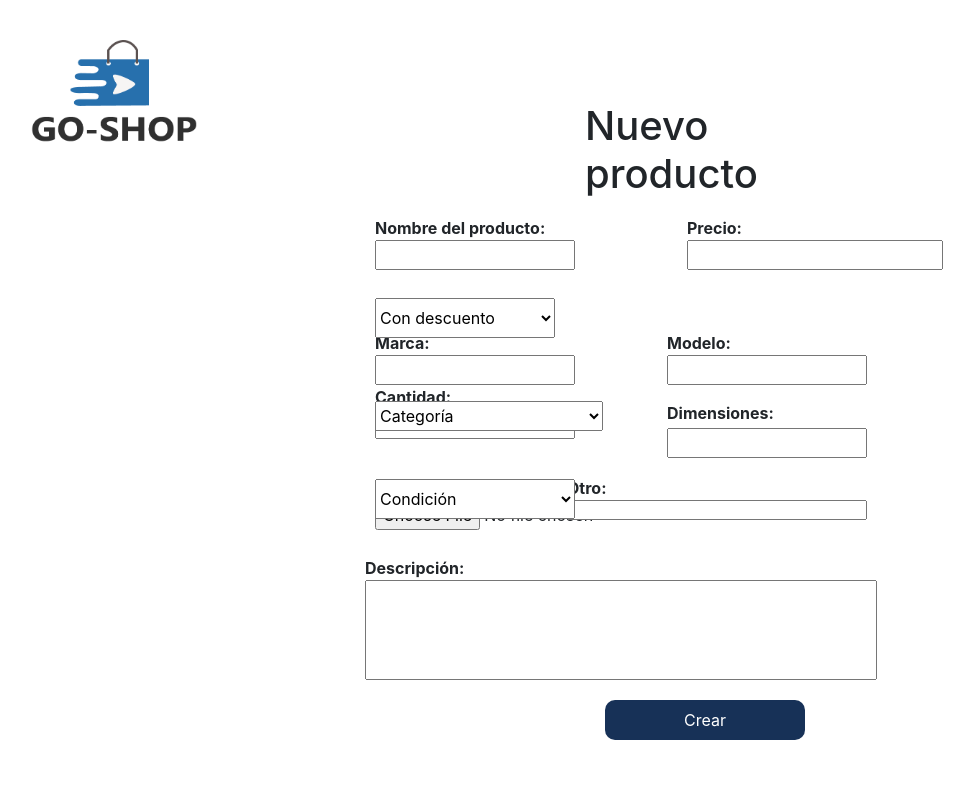
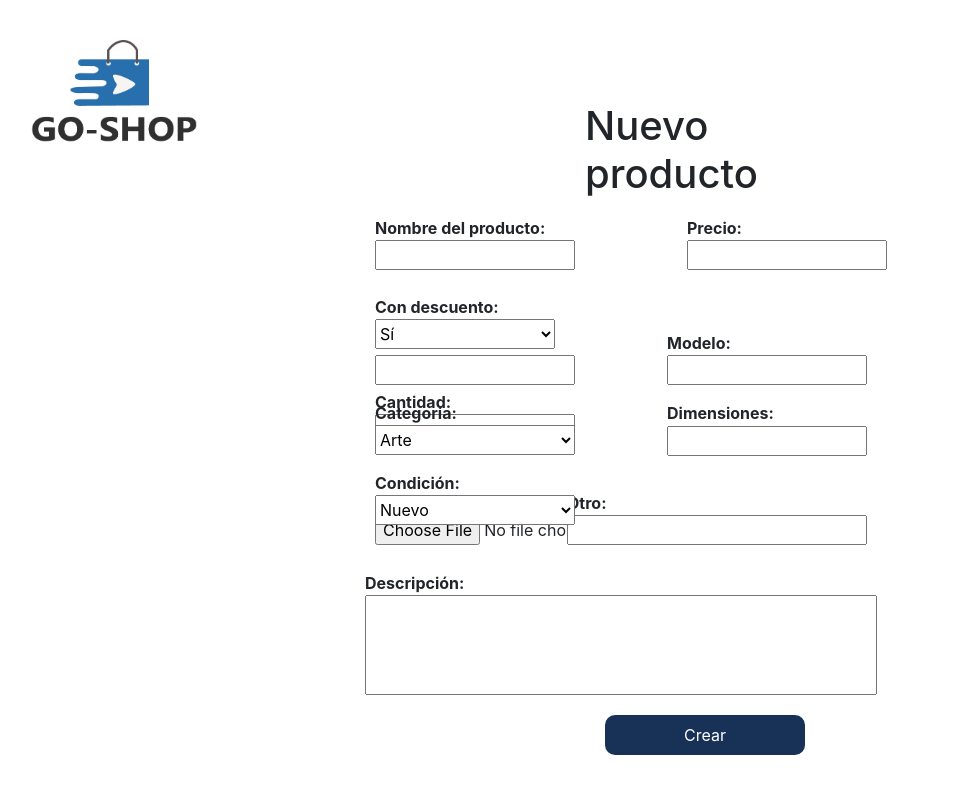
Before and after one commit to jand9402/marketplace-FRONT, a React (Create React App) app: page /productForm in a window 1280 px wide. Shown: the top 794 px of the page, without its empty margins (19-993 px from the left). Built offline with nearby package versions, Linux system fonts and the light colour scheme.

Commit message:
estilo de formulario de producto
ordenado

```diff
--- a/src/comoponents/ProductForm/ProductForm.css
+++ b/src/comoponents/ProductForm/ProductForm.css
@@ -57,6 +57,7 @@
 
     .inputProduct {
         width: 200px;
+        margin-bottom: 5px;
     }
 
     .precioDiv {
@@ -91,6 +92,8 @@
         .inputMarca {
             width: 200px;
             height: 30px;
+            margin-bottom: 5px;
+            /* margin-right: 10px; */
         }
 
         .imputMarcaImag{
@@ -129,9 +132,9 @@
 
                 .selectForm {
                     position: relative;
-                    top: 8px;
+                    /* top: 8px; */
                     width: 200px;
-                    height: 40px;
+                    height: 30px;
                 }
 
                 .descuentoDiv {
@@ -154,7 +157,8 @@
                     }
                     .imputMarcaOtro{
                         width: 300px;
-                        height: 20px;
+                        height: 30px;
+                        margin-bottom: 5px;
                     }
 
                 .contentID {
@@ -164,6 +168,7 @@
                     padding: 10px;
                     min-width: 50%;
                     max-height: 70px;
+                    margin-top: 20px;
                     justify-content: space-between;
                     /* background-color: darkkhaki; */
                 }
--- a/src/comoponents/ProductForm/ProductForm.js
+++ b/src/comoponents/ProductForm/ProductForm.js
@@ -223,6 +223,7 @@ const ProductForm = () => {
                 type='number'
                 value={input.price}
                 name='price'
+                className='inputProduct'
                 onChange={(e) => handleChange(e)}
               />
             {errors.price && (
@@ -231,9 +232,9 @@ const ProductForm = () => {
             </div>
 
             <div className='descuentoDiv'>
-              {/* <label htmlFor=''><b>Con descuento:</b></label> */}
+              <label htmlFor=''><b>Con descuento:</b></label>
               <select onChange={(e) => handleChange(e)} className='selectForm' name='offer' id=''>
-                <option disabled selected key='' value=''>Con descuento</option>
+                {/* <option disabled selected key='' value=''>Con descuento</option> */}
                 <option key='true' value='true'>Sí</option>
                 <option key='false' value='false'>No</option>
               </select>
@@ -294,9 +295,9 @@ const ProductForm = () => {
 
           <div className='contentDCE'>
             <div className='selectDivCat'>
-              {/* <label htmlFor=''><b>Categoría:</b></label> */}
-              <select name='category' id='' onChange={(e) => handleChange(e)}  >
-                <option disabled selected  value='' >Categoría</option>
+              <label htmlFor=''><b>Categoría:</b></label>
+              <select name='category' id='' onChange={(e) => handleChange(e)} className='inputMarca' >
+                {/* <option disabled selected  value='' >Categoría</option> */}
                 <option value='art'>Arte</option>
                 <option value='Bookstore and haberdashery'>Librería y mercería</option>
                 <option value='cards'>Autos, Motos, y Otros</option>
@@ -331,9 +332,9 @@ const ProductForm = () => {
             </div>
 
             <div className='selectDiv'>
-              {/* <label htmlFor=''><b>Condición:</b></label> */}
+              <label htmlFor=''><b>Condición:</b></label>
               <select className='selectForm' name='condition' id='' onChange={(e) => handleChange(e)}>
-                <option disabled selected  value=''>Condición</option>
+                {/* <option disabled selected  value=''>Condición</option> */}
                 <option  value='new'>Nuevo</option>
                 <option value='used'>Usado</option>
               </select>
```
